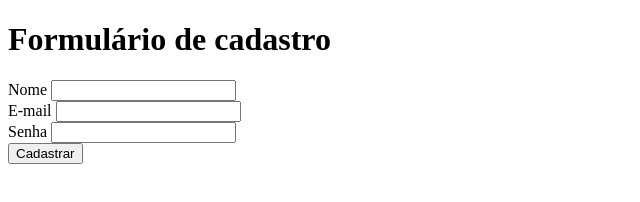
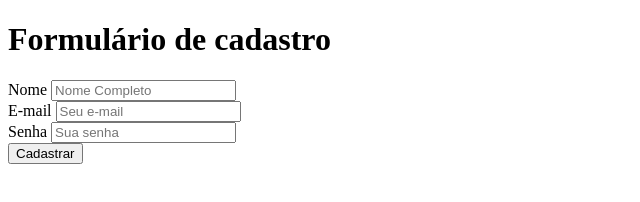
Before and after one commit to GuilhermeMurata/Curso-Java-EBAC, a plain HTML site: page Estudando HTML/forms.html in a window 1280 px wide. Shown: the whole page, without its empty margins (0-640 px from the left). Drawn offline with Linux system fonts and the light colour scheme.

Commit message:
Inclusão do "type".

```diff
--- a/Estudando HTML/forms.html
+++ b/Estudando HTML/forms.html
@@ -9,15 +9,15 @@
     <h1>Formulário de cadastro</h1>
     <form>
         <label for="Nome"> Nome</label>
-        <input id="Nome">
+        <input type="text" id="Nome" placeholder="Nome Completo">
         <br />
         <label for="Email"> E-mail</label>
-        <input id="Email">
+        <input type="email" id="Email" placeholder="Seu e-mail">
         <br />
         <label for="Senha"> Senha</label>
-        <input id="Senha">
+        <input type="password" id="Senha" placeholder="Sua senha">
         <br />
-        <button>
+        <button type="submit">
             Cadastrar
         </button>
     <form>
```
